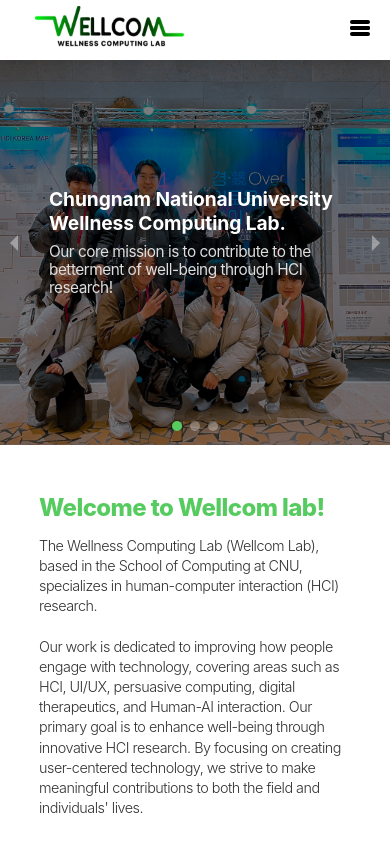
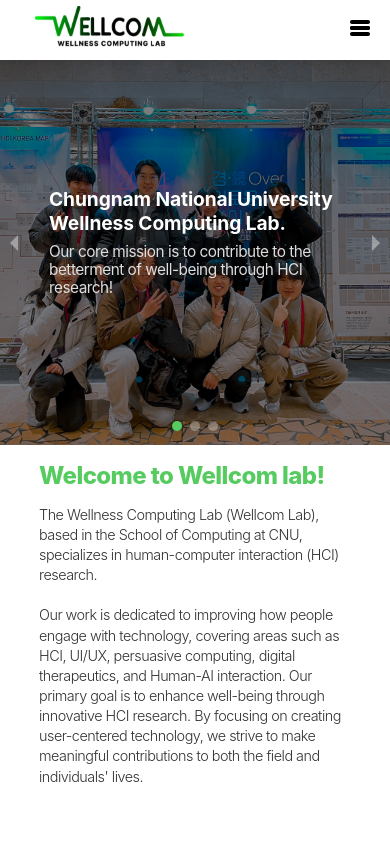
Before and after one commit to CNU-Wellness-Computing-Lab/Wellness-Computing-Lab-Homepage, a React (Create React App) app in the folder wellcomlab-refactor/: page / in a window 390 px wide. Built offline with nearby package versions, Linux system fonts and the light colour scheme; no server answers; the database is empty; what hex-to-rgba would draw is missing.

Commit message:
fix(Home): change mobile height in IntroducePage

```diff
--- a/wellcomlab-refactor/src/components/IntroducePage.js
+++ b/wellcomlab-refactor/src/components/IntroducePage.js
@@ -16,6 +16,11 @@ const Container = styled.div`
   flex-direction: column;
   align-items: center;
   margin: 0 auto;
+
+  ${media.mobile`
+    height: auto;
+    `
+    }
 `;
 
 const CarouselContainer = styled.div`
```
